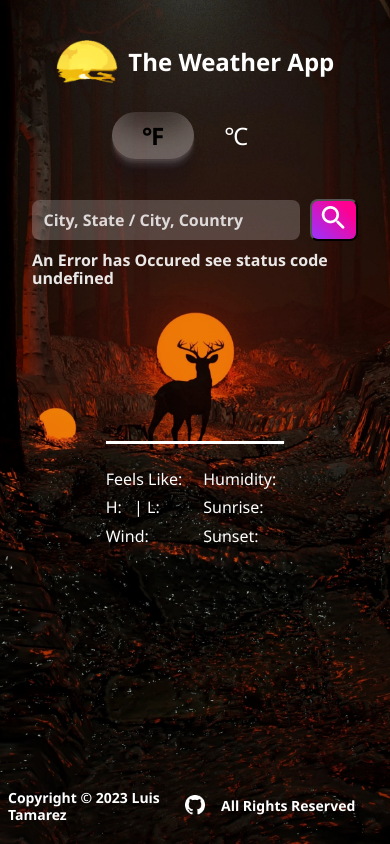
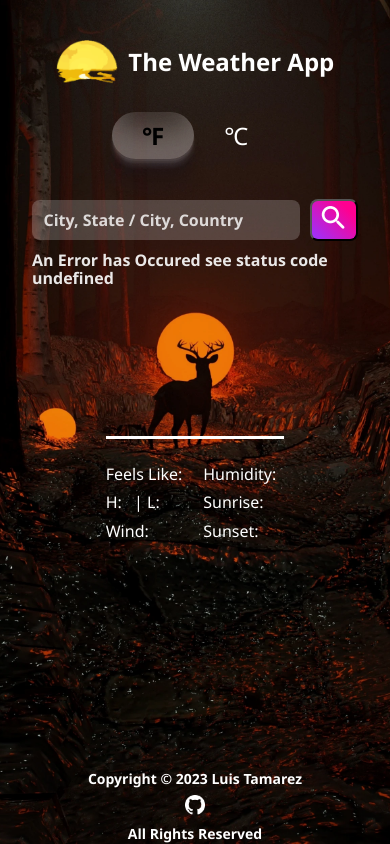
Before and after one commit to luizerkp/weather-app, a website built with webpack: page src/index.html in a window 390 px wide. Built offline with nearby package versions, Linux system fonts and the light colour scheme; no server answers.

Commit message:
Update responsive layout for footer

```diff
--- a/src/css/style.css
+++ b/src/css/style.css
@@ -353,8 +353,8 @@ ul {
   }
 
   .footer {
-    display: grid;
-    grid-template-columns: 1fr .2fr 1fr;
+    flex-direction: column;
+    margin-top: 20px;
     gap: 0px;
   }
   .footer>p {
```
